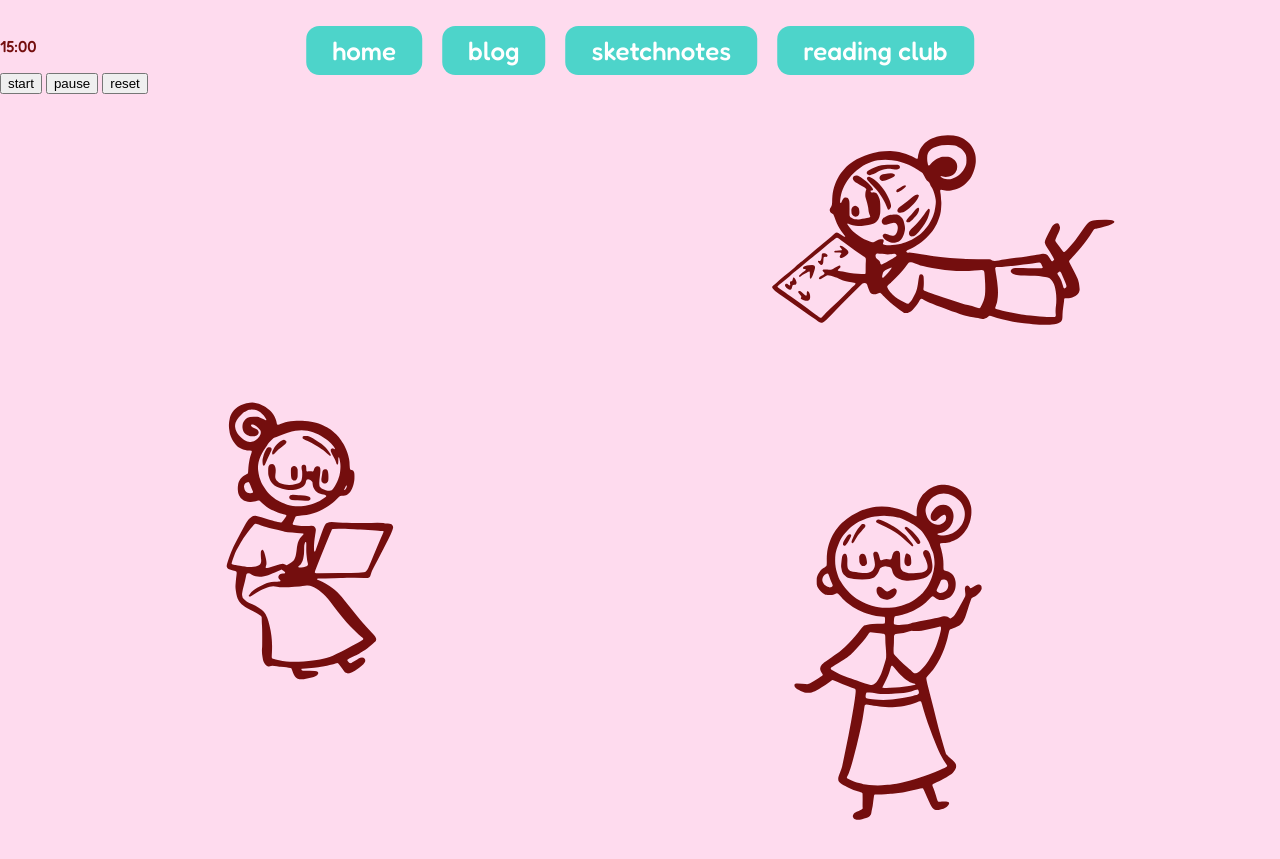
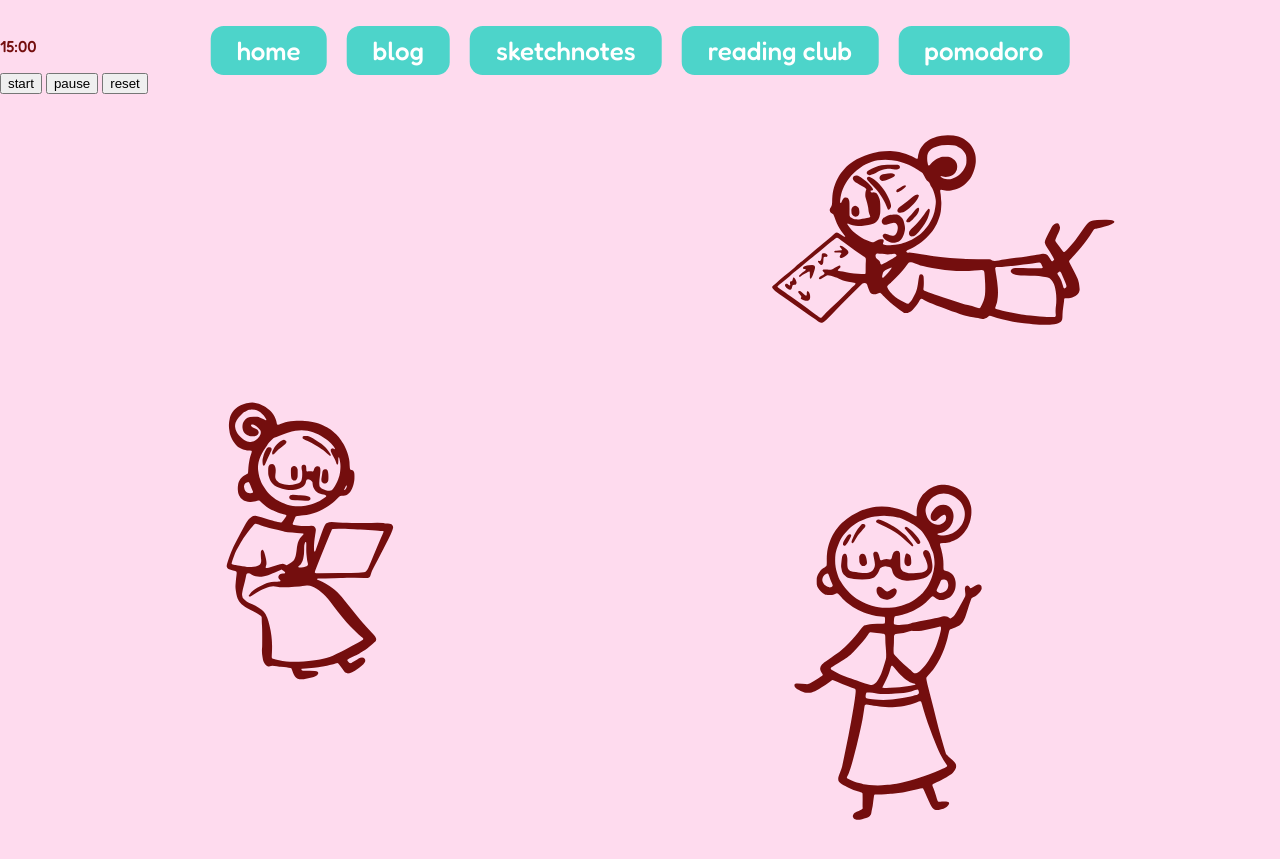
Before and after one commit to mish-tan/mish-tan.github.io, a Jekyll site: the page built from pomodoro/pomodoro/index.html, in a window 1280 px wide. Shown: the top 859 px of the page. Built offline with Jekyll 4.4.1, drawn with Linux system fonts in a browser that asks for light colours.

Commit message:
rename pomodoro-page to pomodoro and add a link

```diff
--- a/_includes/nav.html
+++ b/_includes/nav.html
@@ -9,6 +9,7 @@
       <li><a href="{{ '/blog/' | relative_url }}"{% if page.url contains '/blog/' %} aria-current="page"{% endif %}>blog</a></li>
       <li><a href="{{ '/sketchnotes/' | relative_url }}">sketchnotes</a></li>
       <li><a href="{{ '/reading-club/' | relative_url }}">reading club</a></li>
+      <li><a href="{{ '/pomodoro/' | relative_url }}"{% if page.url contains '/pomodoro/' %} aria-current="page"{% endif %}>pomodoro</a></li>
     </ul>
   </nav>
 </header>
```
Also changed, not shown: pomodoro/_layouts/default.html (renamed from pomodoro-page/_layouts/default.html), pomodoro/assets/css/site.css (renamed from pomodoro-page/assets/css/site.css), pomodoro/assets/images/pomodoro/cat.png (renamed from pomodoro-page/assets/images/pomodoro/cat.png), pomodoro/assets/images/pomodoro/surface.png (renamed from pomodoro-page/assets/images/pomodoro/surface.png), pomodoro/assets/images/pomodoro/tail-1.png (renamed from pomodoro-page/assets/images/pomodoro/tail-1.png), pomodoro/assets/images/pomodoro/tail-2.png (renamed from pomodoro-page/assets/images/pomodoro/tail-2.png), pomodoro/assets/images/pomodoro/tail-3.png (renamed from pomodoro-page/assets/images/pomodoro/tail-3.png), pomodoro/assets/images/pomodoro/tail-4.png (renamed from pomodoro-page/assets/images/pomodoro/tail-4.png), pomodoro/assets/images/pomodoro/tail-5.png (renamed from pomodoro-page/assets/images/pomodoro/tail-5.png), pomodoro/assets/js/pomodoro.js (renamed from pomodoro-page/assets/js/pomodoro.js), pomodoro/pomodoro/index.html (renamed from pomodoro-page/pomodoro/index.html).
